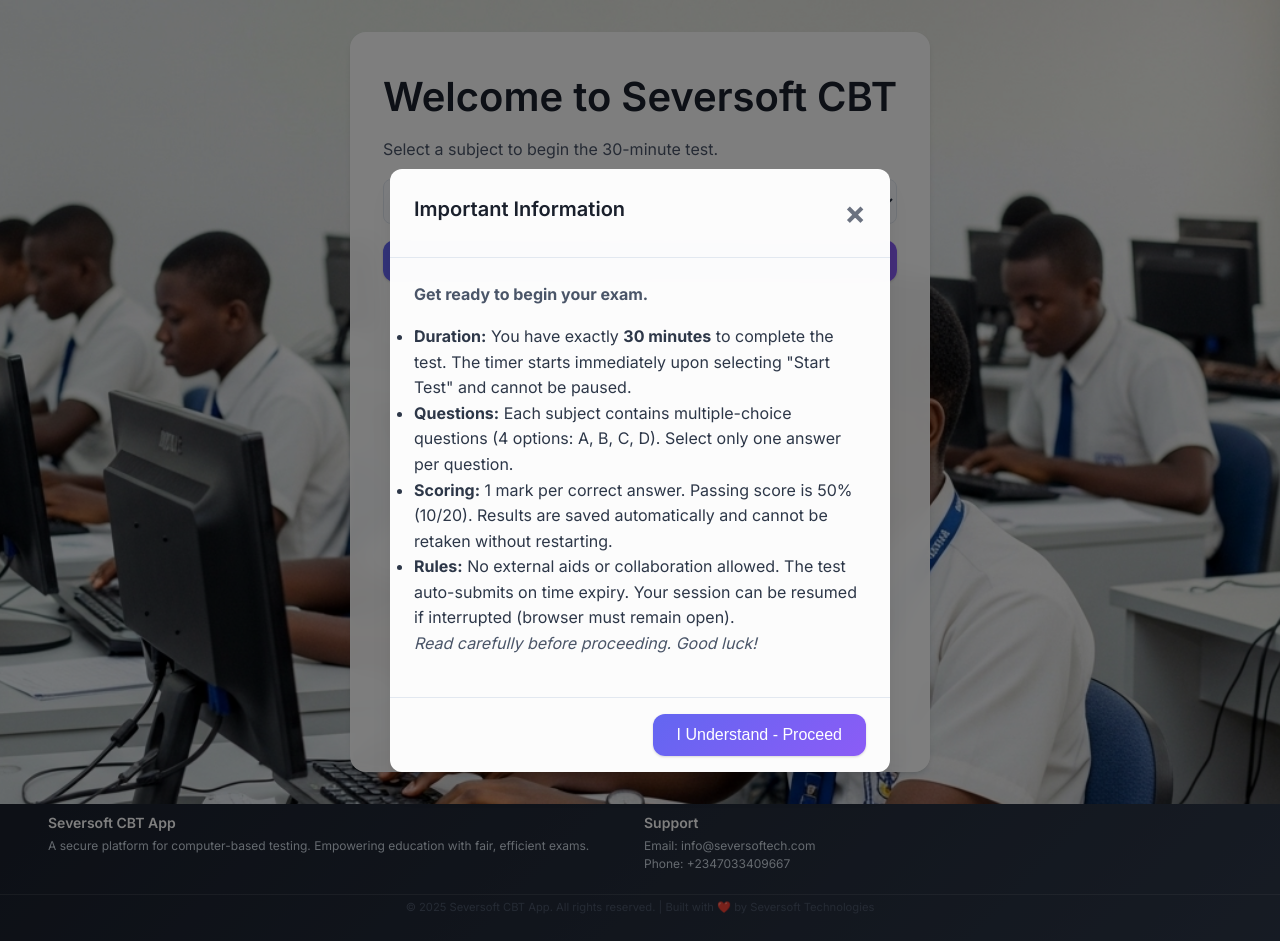
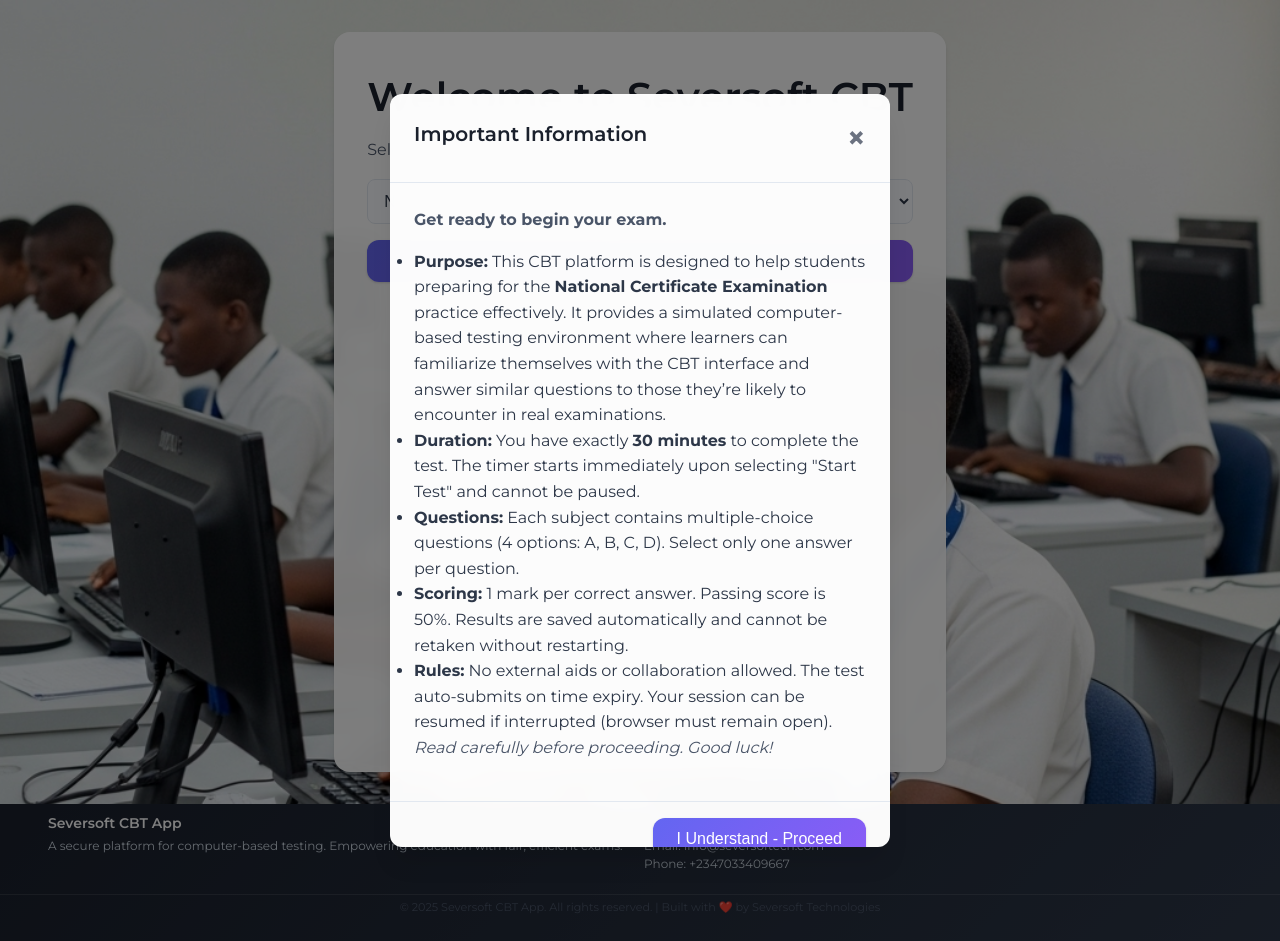
Before and after one commit to seversoftech/cbt-app, a PHP site: page /app/index.php in a window 1280 px wide. Run offline with PHP 8.4, Linux system fonts and the light colour scheme; data that the repository does not hold is empty.

Commit message:
Update styles and modals for improved user experience; change font to Montserrat, enhance test info display, and streamline modal functionality

```diff
--- a/app/index.php
+++ b/app/index.php
@@ -4,26 +4,31 @@
 
 
 <style>
+@import url('https://fonts.googleapis.com/css2?family=Montserrat:wght@400;500;600;700&display=swap');
+
 body {
+    font-family: 'Montserrat', sans-serif;
     background-image: url('/assets/images/bg.jpg');
     background-size: cover;
     background-position: center;
     background-repeat: no-repeat;
     background-attachment: fixed;
     min-height: 100vh;
-    background-image: url('/assets/images/bg.jpg');
-    background-color: #f8f9fa; /* Light gray */
+    background-color: #f8f9fa;
 }
+
 .card {
     background: rgba(255, 255, 255, 0.95);
     backdrop-filter: blur(10px);
     border: 1px solid rgba(255, 255, 255, 0.2);
 }
+
 .modal-content {
     background: rgba(255, 255, 255, 0.98);
     backdrop-filter: blur(10px);
 }
 </style>
+
 
 <div class="card">
     <h1>Welcome to Seversoft CBT</h1>
@@ -75,12 +80,32 @@ body {
             <div id="infoMessage">
                 <p><strong>Get ready to begin your exam.</strong></p>
                 <ul>
-                    <li><strong>Duration:</strong> You have exactly <strong>30 minutes</strong> to complete the test. The timer starts immediately upon selecting "Start Test" and cannot be paused.</li>
-                    <li><strong>Questions:</strong> Each subject contains multiple-choice questions (4 options: A, B, C, D). Select only one answer per question.</li>
-                    <li><strong>Scoring:</strong> 1 mark per correct answer. Passing score is 50% (10/20). Results are saved automatically and cannot be retaken without restarting.</li>
-                    <li><strong>Rules:</strong> No external aids or collaboration allowed. The test auto-submits on time expiry. Your session can be resumed if interrupted (browser must remain open).</li>
+    <li>
+        <strong>Purpose:</strong>
+        This CBT platform is designed to help students preparing for the <strong>National Certificate Examination</strong>
+        practice effectively. It provides a simulated computer-based testing environment where learners can familiarize
+        themselves with the CBT interface and answer similar questions to those they’re likely to encounter in real examinations.
+    </li>
+    <li>
+        <strong>Duration:</strong>
+        You have exactly <strong>30 minutes</strong> to complete the test. The timer starts immediately upon selecting
+        "Start Test" and cannot be paused.
+    </li>
+    <li>
+        <strong>Questions:</strong>
+        Each subject contains multiple-choice questions (4 options: A, B, C, D). Select only one answer per question.
+    </li>
+    <li>
+        <strong>Scoring:</strong>
+        1 mark per correct answer. Passing score is 50%. Results are saved automatically and cannot be retaken without restarting.
+    </li>
+    <li>
+        <strong>Rules:</strong>
+        No external aids or collaboration allowed. The test auto-submits on time expiry. Your session can be resumed if interrupted
+        (browser must remain open).
+    </li>
+</ul>
 
-                </ul>
                 <p><em>Read carefully before proceeding. Good luck!</em></p>
             </div>
         </div>
--- a/assets/css/style.css
+++ b/assets/css/style.css
@@ -1,5 +1,4 @@
-
-@import url('https://fonts.googleapis.com/css2?family=Inter:wght@400;500;600;700&display=swap');
+@import url('https://fonts.googleapis.com/css2?family=Montserrat:wght@400;500;600;700&display=swap');
 
 
 * {
@@ -13,7 +12,7 @@ html {
 }
 
 body {
-    font-family: 'Inter', -apple-system, BlinkMacSystemFont, 'Segoe UI', Roboto, sans-serif; /* Professional font stack */
+    font-family: 'Montserrat', sans-serif;
     background: linear-gradient(135deg, #f5f7fa 0%, #c3cfe2 100%); /* Soft gradient background */
     min-height: 100vh;
     color: #2d3748; /* Dark gray for readability */
--- a/assets/js/cbt-test.js
+++ b/assets/js/cbt-test.js
@@ -145,12 +145,11 @@ async function loadCategories() {
         if (select.options.length <= 1) {
             select.innerHTML = '<option value="">No subjects available</option>';
         }
-        document.getElementById('categoryScreen').style.display = 'block'; // Ensure visible
+        document.getElementById('categoryScreen').style.display = 'block';
         document.getElementById('categoryList').style.display = 'block';
-        document.getElementById('resumePrompt').style.display = 'none'; // Hide resume
+        document.getElementById('resumePrompt').style.display = 'none';
         document.getElementById('startBtn').addEventListener('click', startNewTest);
 
-        // Show info modal only for new tests (not resumes) and if not already shown in this session
         if (!sessionStorage.getItem('infoShown')) {
             showInfoModal();
         }
@@ -243,7 +242,7 @@ function displayTestScreen() {
     document.getElementById('testScreen').innerHTML = html;
     document.getElementById('startScreen').style.display = 'none';
     document.getElementById('testScreen').style.display = 'block';
-    startTimer(testStartTime, totalTestTime); // Use from script.js
+    startTimer(testStartTime, totalTestTime);
     updateProgress();
     attachRadioListeners();
     updateNavigation();
--- a/includes/header.php
+++ b/includes/header.php
@@ -5,6 +5,7 @@
     <meta name="viewport" content="width=device-width, initial-scale=1.0">
     <title><?php echo isset($_SESSION['admin']) ? 'Seversoft CBT Admin Dashboard' : 'Seversoft CBT Exam App'; ?></title>
     <link rel="stylesheet" href="../assets/css/style.css">
-    <link rel="icon" href="../assets/images/favicon.ico" type="image/x-icon">  <!-- Add this line -->
+    <link rel="icon" href="../assets/images/favicon.ico" type="image/x-icon">
+    <link href="https://fonts.googleapis.com/css2?family=Montserrat:wght@400;500;600;700&display=swap" rel="stylesheet">
+
 </head>
-<body>
```
